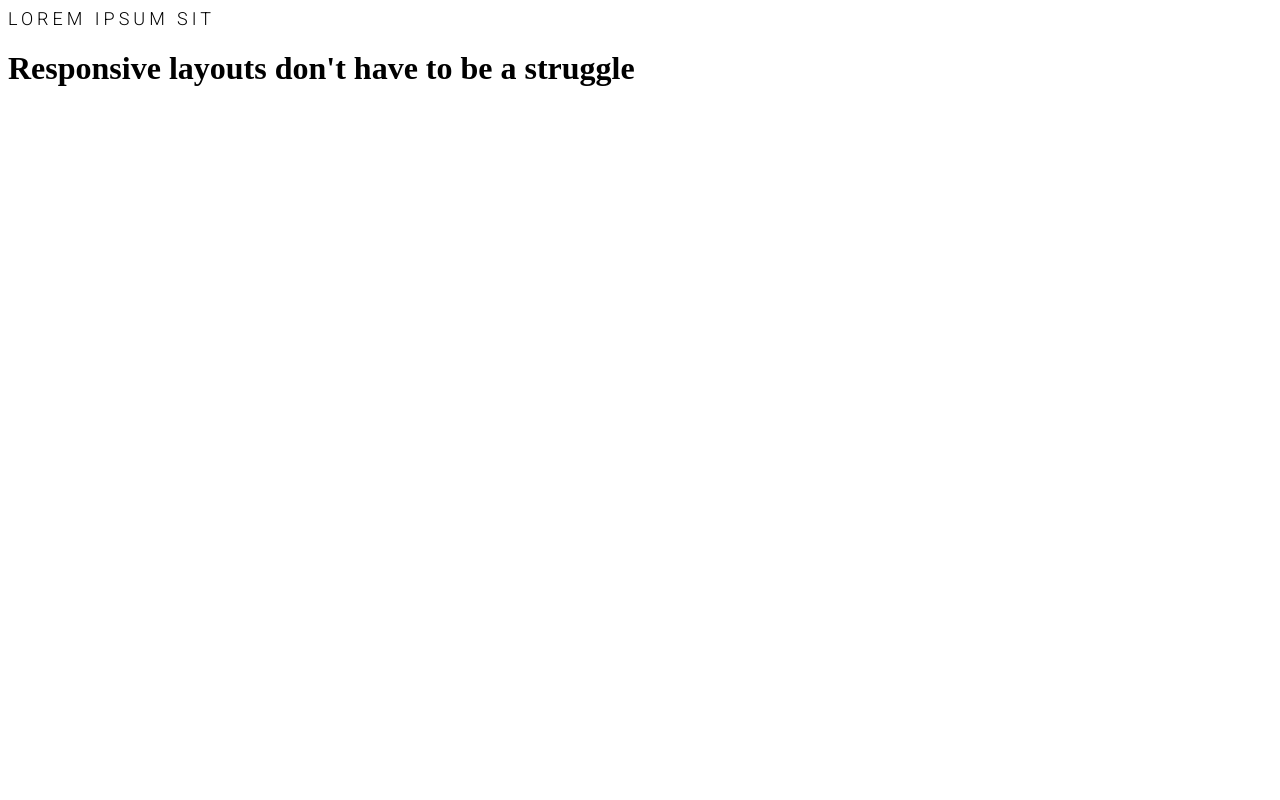
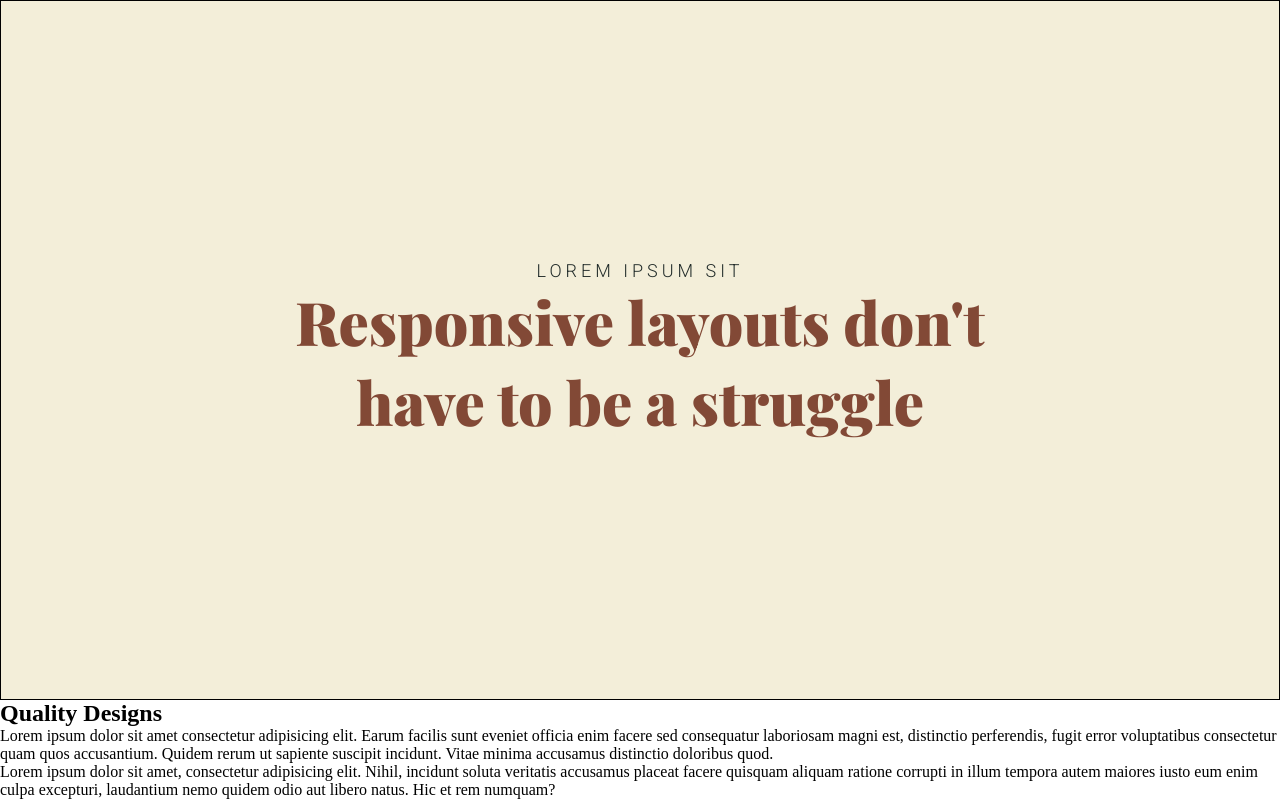
Before and after one commit to Angela-LJ/KP-Conquering-Responsive-Design, a plain HTML site: page Challenge 7/index.html in a window 1280 px wide. Drawn offline with nearby package versions, Linux system fonts and the light colour scheme.

Commit message:
Header finished

```diff
--- a/Challenge 7/index.html
+++ b/Challenge 7/index.html
@@ -11,10 +11,23 @@
 </head>
 <body>
     <header>
-        <span>
-            LOREM IPSUM SIT
-        </span>
-        <h1>Responsive layouts don't have to be a struggle</h1>
+        <div>
+            <span>
+                LOREM IPSUM SIT
+            </span>
+            <h1>Responsive layouts don't have to be a struggle</h1>
+        </div>
     </header>
+
+    <section>
+        <div class="container">
+            <h2>
+                Quality Designs
+            </h2>
+            <p>Lorem ipsum dolor sit amet consectetur adipisicing elit. Earum facilis sunt eveniet officia enim facere sed consequatur laboriosam magni est, distinctio perferendis, fugit error voluptatibus consectetur quam quos accusantium. Quidem rerum ut sapiente suscipit incidunt. Vitae minima accusamus distinctio doloribus quod.
+            </p>
+            <p>Lorem ipsum dolor sit amet, consectetur adipisicing elit. Nihil, incidunt soluta veritatis accusamus placeat facere quisquam aliquam ratione corrupti in illum tempora autem maiores iusto eum enim culpa excepturi, laudantium nemo quidem odio aut libero natus. Hic et rem numquam?</p>
+        </div>
+    </section>
 </body>
 </html>
--- a/Challenge 7/style.css
+++ b/Challenge 7/style.css
@@ -1,5 +1,9 @@
 *, *::before, *::after{
     box-sizing: border-box;
+}
+
+*{
+    margin: 0 auto;
 }
 
 span {
@@ -7,4 +11,24 @@ span {
     font-weight: 300;
     font-size: 18px;
     letter-spacing: 4px;
+    color: #222C2A;
 }
+
+h1 {
+    font-family: 'Playfair Display', serif;
+    font-weight: 900;
+    font-size: 60px;
+    color: #824936;
+    padding-left: 1em;
+    padding-right: 1em;
+    max-width: 900px;
+}
+
+header {
+    min-height: 700px;
+    background-color: #F3EED9;
+    display: flex;
+    align-items: center;
+    text-align: center;
+    border: black 1px solid;
+}
```
